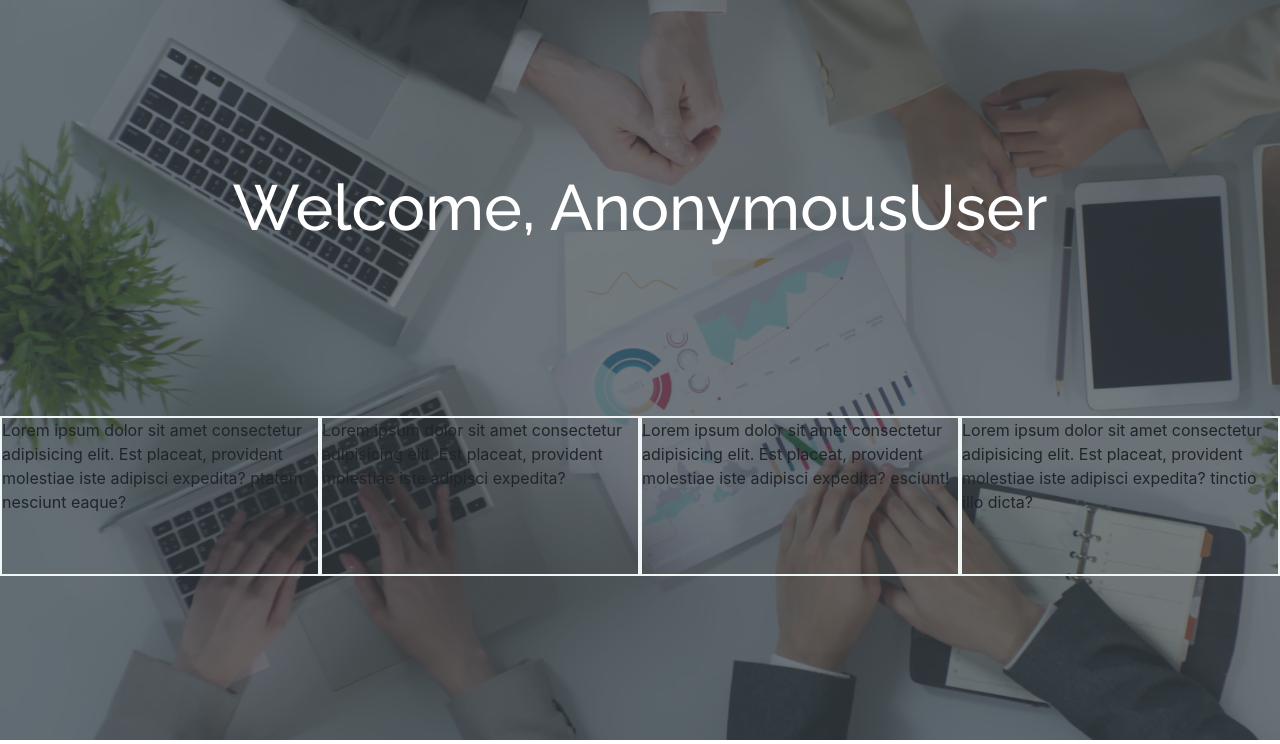
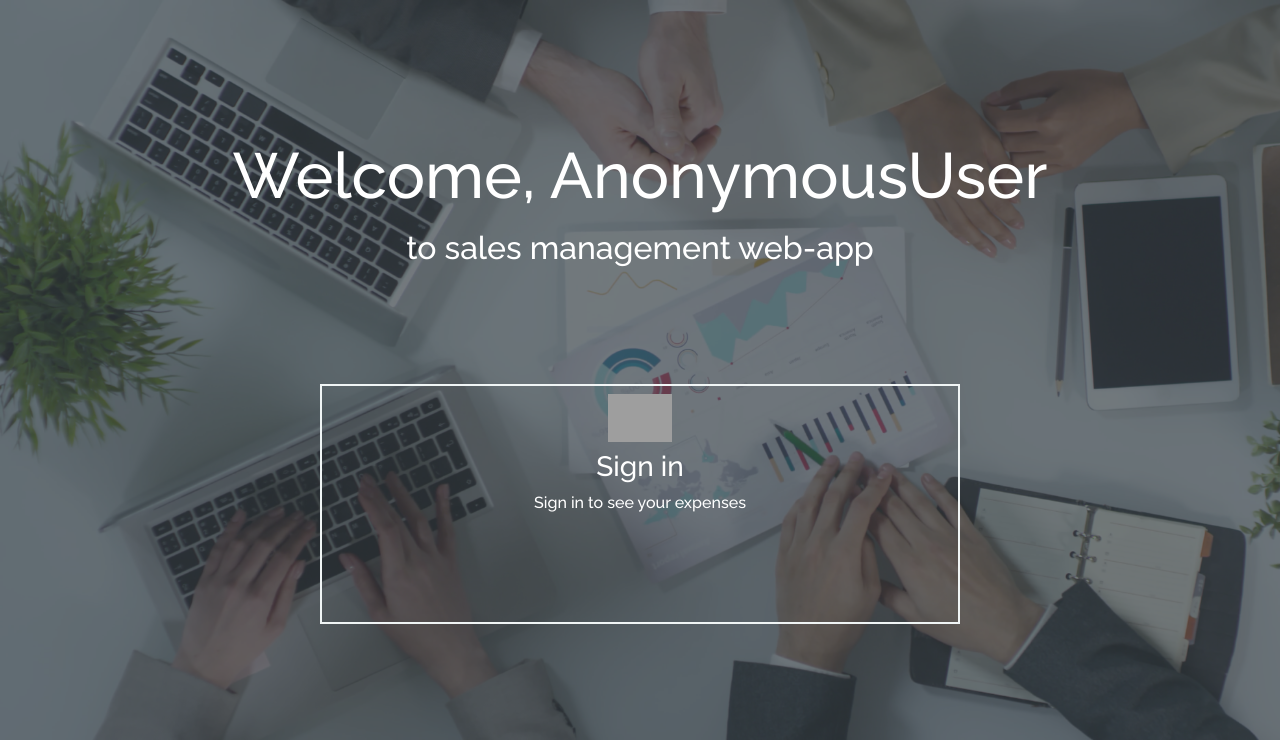
Before and after one commit to Devanshvora03/sales, a Django app: page / in a window 1280 px wide. Shown: the part 56-800 px from the top of the page. Run offline with Django 3.2, Linux system fonts and the light colour scheme; some libraries are stand-ins or nearby versions; grey boxes are pictures that could not be loaded.

Commit message:
home page fixes

```diff
--- a/static/css/home.css
+++ b/static/css/home.css
@@ -52,7 +52,11 @@ body{
 
 .head1{
     font-size: 400%;
-    margin: 10rem;
+    margin-top: 8rem;
+}
+.head2{
+    font-size: 200%;
+    margin-bottom: 7rem;
 }
 
 .width-100vw{
@@ -61,10 +65,18 @@ body{
 
 .box-1{
     border: 2px solid #f0f5f5;
-    width: 20rem;
-    height: 10rem;
-    margin-bottom: 20px;
+    width: 40rem;
+    height: 15rem;
+}
+.hover1 :hover{
+    .box-1{
+        background-color:#434343;
+    }
+    text-decoration: none;
+}
 
+.box-1 img{
+    width:  10%;
 }
 @media (max-width: 575.98px) {
     .head1{
--- a/templates/users/base.html
+++ b/templates/users/base.html
@@ -39,7 +39,7 @@
                     <a href="{% url 'users-profile' %}" class="nav-item nav-link mr-2">Profile</a>
                     <a href="{% url 'logout' %}" button class="nav-item nav-link btn btn-primary text-light pt-1 ">Logout</a>
                   {% else %}
-                    <a href="{% url 'login' %}"button class="nav-item nav-link btn btn-primary text-light pt-1">Sign in</a>
+                    <a href="{% url 'login' %}" button class="nav-item nav-link btn btn-primary text-light pt-1">Sign in</a>
                   {% endif %}
                 </div>
             </div>
--- a/templates/users/home.html
+++ b/templates/users/home.html
@@ -7,11 +7,31 @@
     <div class="d-flex flex-row justify-content-center width-100vw">
         <div class="raleway head1">Welcome, <span>{{request.user|default:'Guest'}}</span></div>
     </div>
-    <div class="d-flex flex-wrap align-content-between justify-content-around">
-        <div class="box-1 ">Lorem ipsum dolor sit amet consectetur adipisicing elit. Est placeat, provident molestiae iste adipisci expedita? ptatem nesciunt eaque?</div>
-        <div class="box-1">Lorem ipsum dolor sit amet consectetur adipisicing elit. Est placeat, provident molestiae iste adipisci expedita? </div>
-        <div class="box-1">Lorem ipsum dolor sit amet consectetur adipisicing elit. Est placeat, provident molestiae iste adipisci expedita? esciunt!</div>
-        <div class="box-1">Lorem ipsum dolor sit amet consectetur adipisicing elit. Est placeat, provident molestiae iste adipisci expedita? tinctio illo dicta?</div>
+    <div class="d-flex flex-row justify-content-center width-100vw">
+        <div class="raleway head2">to sales management web-app</div>
+    </div>
+    <div class="d-flex flex-wrap align-content-between justify-content-around raleway hover1">
+        {% if user.is_authenticated %}
+        <a href="{% url 'maps' %}" class="">
+        <div class="box-1 d-flex flex-column align-items-center raleway">
+            <img src="{% static 'static/img/map.png' %}" class="my-2" alt="map">
+            <h3>map</h3>
+            <p class="px-2">Lorem ipsum dolor sit amet consectetur adipisicing elit. Beatae, deleniti voluptatem?</p>
+        </div></a>
+        <a href="{% url 'expense' %}" class="">
+        <div class="box-1 d-flex flex-column align-items-center raleway">
+            <img src="{% static 'static/img/budget.png' %}" class="my-2" alt="expense">
+            <h3>Expenses</h3>
+            <p class="px-2">Lorem ipsum dolor sit amet consectetur adipisicing elit. Beatae, deleniti voluptatem?</p>
+        </div></a>
+        {% else %}
+        <a href="{% url 'login' %}" button class="">
+        <div class="box-1 d-flex flex-column align-items-center raleway">
+            <img src="{% static 'static/img/user.png' %}" class="my-2" alt="expense">
+            <h3>Sign in</h3>
+            <p class="px-2">Sign in to see your expenses</p>
+        </div></a>
+        {% endif %}
     </div>
 </div>
 </section>
```
